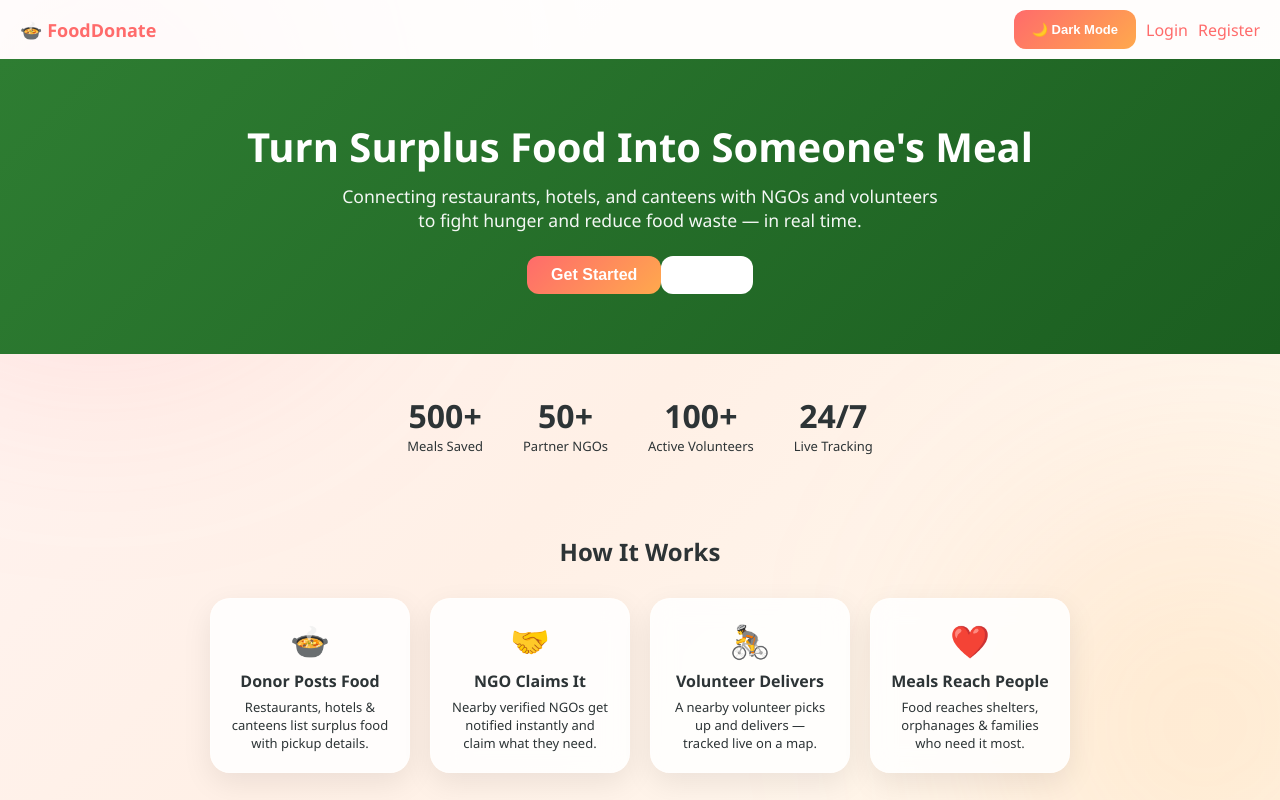
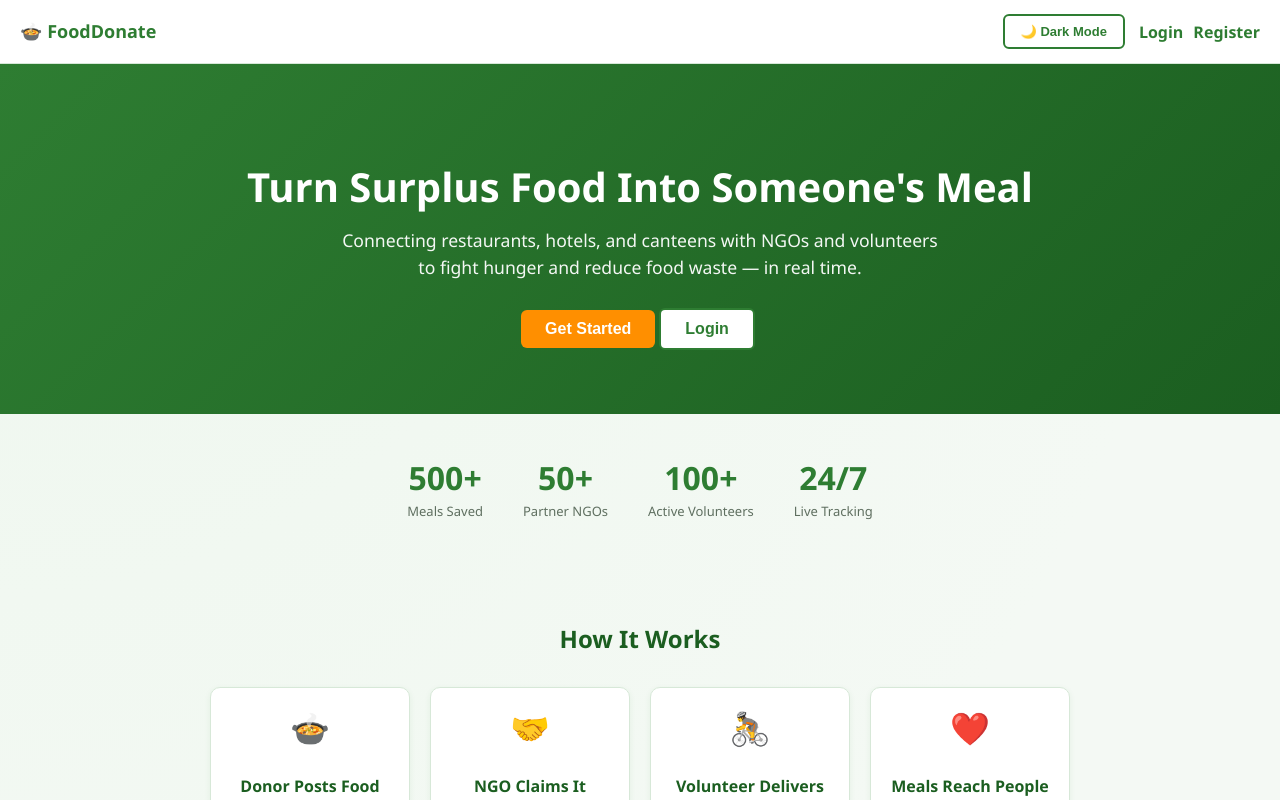
Before and after one commit to ssatyaswarup8-lab/food-donation-platform, a React app in the folder frontend/: page / in a window 1280 px wide. Shown: the top 800 px of the page. Built offline with nearby package versions, Linux system fonts and the light colour scheme; no server answers; the HTML template or start-up script is replaced by a standard one.

Commit message:
Update dashboard styling

```diff
--- a/frontend/src/index.css
+++ b/frontend/src/index.css
@@ -1,303 +1,34 @@
 @import "leaflet/dist/leaflet.css";
 
+/* ==========================================================================
+   THEME VARIABLES
+   ========================================================================== */
 :root {
-  --primary: #ff6b6b;
-  --primary-dark: #e85d5d;
+  --primary-green: #2e7d32;
+  --primary-green-dark: #1b5e20;
+  --primary-green-light: #e8f5e9;
+  --accent-orange: #ff8f00;
+  --accent-orange-dark: #e65100;
+  --bg-color: #f4f9f4;
+  --card-bg: #ffffff;
+  --text-dark: #1e2a1e;
+  --text-muted: #5f6f60;
+  --border-color: #d7e8d8;
+  --danger: #d32f2f;
+  --success: #2e7d32;
+  --warning: #f57c00;
 
-  --secondary: #ffa94d;
-  --secondary-dark: #ff922b;
-
-  --success: #2f9e44;
-  --warning: #f59f00;
-  --danger: #e03131;
-
-  --text: #2d3436;
-  --text-light: #636e72;
-
-  --card-bg: rgba(255, 255, 255, 0.85);
-  --border: rgba(255, 255, 255, 0.4);
-
-  font-family: "Segoe UI", sans-serif;
+  font-family: "Segoe UI", system-ui, Avenir, Helvetica, Arial, sans-serif;
+  line-height: 1.5;
+  font-weight: 400;
+  color-scheme: light;
+  color: var(--text-dark);
+  background-color: var(--bg-color);
+  font-synthesis: none;
+  text-rendering: optimizeLegibility;
+  -webkit-font-smoothing: antialiased;
+  -moz-osx-font-smoothing: grayscale;
 }
-
-* {
-  margin: 0;
-  padding: 0;
-  box-sizing: border-box;
-}
-
-body {
-  min-height: 100vh;
-
-  background: linear-gradient(
-    135deg,
-    #fff5f5 0%,
-    #fff0e6 40%,
-    #fff7ed 70%,
-    #fffaf0 100%
-  );
-
-  color: var(--text);
-  overflow-x: hidden;
-  position: relative;
-}
-
-/* Decorative blobs */
-
-body::before {
-  content: "";
-  position: fixed;
-
-  width: 500px;
-  height: 500px;
-
-  background: rgba(255, 107, 107, 0.18);
-
-  border-radius: 50%;
-
-  top: -150px;
-  left: -150px;
-
-  filter: blur(120px);
-
-  z-index: -1;
-}
-
-body::after {
-  content: "";
-  position: fixed;
-
-  width: 450px;
-  height: 450px;
-
-  background: rgba(255, 169, 77, 0.18);
-
-  border-radius: 50%;
-
-  bottom: -150px;
-  right: -150px;
-
-  filter: blur(120px);
-
-  z-index: -1;
-}
-
-#root {
-  min-height: 100vh;
-}
-
-h1,
-h2,
-h3,
-h4 {
-  color: var(--text);
-  margin-bottom: 10px;
-}
-
-a {
-  text-decoration: none;
-  color: var(--primary);
-}
-
-a:hover {
-  color: var(--secondary-dark);
-}
-
-/* Buttons */
-
-button {
-  border: none;
-  cursor: pointer;
-
-  padding: 12px 18px;
-
-  border-radius: 12px;
-
-  color: white;
-  font-weight: 600;
-
-  background: linear-gradient(
-    135deg,
-    var(--primary),
-    var(--secondary)
-  );
-
-  transition: 0.3s;
-}
-
-button:hover:not(:disabled) {
-  transform: translateY(-2px);
-
-  box-shadow:
-    0 10px 20px rgba(255, 107, 107, 0.25);
-}
-
-button:disabled {
-  opacity: 0.6;
-  cursor: not-allowed;
-}
-
-/* Inputs */
-
-input,
-select,
-textarea {
-  width: 100%;
-
-  padding: 12px;
-
-  margin-top: 6px;
-  margin-bottom: 14px;
-
-  border-radius: 12px;
-
-  border: 1px solid #e9ecef;
-
-  background: rgba(255,255,255,0.9);
-
-  font-size: 14px;
-}
-
-input:focus,
-select:focus,
-textarea:focus {
-  outline: none;
-
-  border-color: var(--primary);
-
-  box-shadow:
-    0 0 0 4px rgba(255,107,107,0.15);
-}
-
-/* Glass cards */
-
-.card {
-  background: var(--card-bg);
-
-  backdrop-filter: blur(12px);
-
-  border: 1px solid var(--border);
-
-  border-radius: 20px;
-
-  padding: 20px;
-
-  margin-bottom: 20px;
-
-  box-shadow:
-    0 10px 30px rgba(0,0,0,0.08);
-
-  transition: 0.3s;
-}
-
-.card:hover {
-  transform: translateY(-4px);
-
-  box-shadow:
-    0 15px 35px rgba(0,0,0,0.12);
-}
-
-/* Tables */
-
-table {
-  width: 100%;
-  border-collapse: collapse;
-
-  background: white;
-
-  border-radius: 16px;
-
-  overflow: hidden;
-}
-
-thead {
-  background: linear-gradient(
-    135deg,
-    var(--primary),
-    var(--secondary)
-  );
-
-  color: white;
-}
-
-th,
-td {
-  padding: 14px;
-  text-align: left;
-}
-
-tbody tr:hover {
-  background: #fff5f5;
-}
-
-/* Status badges */
-
-.status {
-  display: inline-block;
-
-  padding: 6px 12px;
-
-  border-radius: 999px;
-
-  font-size: 12px;
-  font-weight: 700;
-}
-
-.status.available {
-  background: #d3f9d8;
-  color: #2b8a3e;
-}
-
-.status.claimed {
-  background: #fff3bf;
-  color: #e67700;
-}
-
-.status.delivered {
-  background: #ffe3e3;
-  color: #c92a2a;
-}
-
-.status.expired {
-  background: #ffd8d8;
-  color: #a61e1e;
-}
-
-/* Maps */
-
-.leaflet-container {
-  border-radius: 20px;
-
-  border: 3px solid white;
-
-  box-shadow:
-    0 10px 25px rgba(0,0,0,0.1);
-}
-
-/* Smooth appearance */
-
-@keyframes fadeIn {
-  from {
-    opacity: 0;
-    transform: translateY(15px);
-  }
-
-  to {
-    opacity: 1;
-    transform: translateY(0);
-  }
-}
-
-.card,
-table {
-  animation: fadeIn 0.4s ease;
-}
-
-@keyframes skeleton-loading {
-  0% { background-position: 200% 0; }
-  100% { background-position: -200% 0; }
-}
-
 
 [data-theme="dark"] {
   --primary-green: #4caf50;
@@ -331,3 +62,337 @@ table {
 [data-theme="dark"] tbody tr:hover {
   background-color: #223022;
 }
+
+/* ==========================================================================
+   BASE / RESET
+   ========================================================================== */
+* {
+  box-sizing: border-box;
+}
+
+body {
+  margin: 0;
+  min-width: 320px;
+  min-height: 100vh;
+  background-color: var(--bg-color);
+  background-image: radial-gradient(circle at top left, #eef7ee 0%, var(--bg-color) 60%);
+  transition: background-color 0.3s ease;
+}
+
+#root {
+  min-height: 100vh;
+}
+
+h1, h2, h3, h4 {
+  color: var(--primary-green-dark);
+  font-weight: 700;
+}
+
+h1 {
+  font-size: 2rem;
+}
+
+a {
+  color: var(--primary-green);
+  font-weight: 600;
+  text-decoration: none;
+  transition: color 0.15s ease;
+}
+a:hover {
+  color: var(--accent-orange-dark);
+  text-decoration: underline;
+}
+
+/* ==========================================================================
+   BUTTONS
+   ========================================================================== */
+button {
+  background-color: var(--primary-green);
+  color: white;
+  border: none;
+  border-radius: 6px;
+  padding: 8px 16px;
+  font-size: 14px;
+  font-weight: 600;
+  cursor: pointer;
+  margin: 4px 4px 4px 0;
+  transition: background-color 0.2s ease, transform 0.12s ease, box-shadow 0.2s ease;
+}
+
+button:hover:not(:disabled) {
+  background-color: var(--primary-green-dark);
+  transform: translateY(-1px);
+  box-shadow: 0 4px 10px rgba(46, 125, 50, 0.25);
+}
+
+button:active:not(:disabled) {
+  transform: translateY(0) scale(0.97);
+  box-shadow: none;
+}
+
+button:disabled {
+  background-color: #b7c8b8;
+  cursor: not-allowed;
+  transform: none;
+  box-shadow: none;
+}
+
+button.btn-danger {
+  background-color: var(--danger);
+}
+button.btn-danger:hover:not(:disabled) {
+  background-color: #a52121;
+  box-shadow: 0 4px 10px rgba(211, 47, 47, 0.25);
+}
+
+button.btn-outline {
+  background-color: transparent;
+  color: var(--primary-green);
+  border: 2px solid var(--primary-green);
+}
+button.btn-outline:hover:not(:disabled) {
+  background-color: var(--primary-green-light);
+  box-shadow: none;
+}
+
+button.btn-accent {
+  background-color: var(--accent-orange);
+}
+button.btn-accent:hover:not(:disabled) {
+  background-color: var(--accent-orange-dark);
+  box-shadow: 0 4px 10px rgba(255, 143, 0, 0.3);
+}
+
+/* ==========================================================================
+   FORMS
+   ========================================================================== */
+input, select, textarea {
+  display: block;
+  width: 100%;
+  padding: 10px 12px;
+  margin: 6px 0 12px 0;
+  border: 1.5px solid var(--border-color);
+  border-radius: 6px;
+  font-size: 14px;
+  font-family: inherit;
+  background-color: #fafefa;
+  color: var(--text-dark);
+  transition: border-color 0.2s ease, box-shadow 0.2s ease;
+}
+
+input:focus, select:focus, textarea:focus {
+  outline: none;
+  border-color: var(--primary-green);
+  box-shadow: 0 0 0 3px rgba(46, 125, 50, 0.15);
+}
+
+label {
+  font-size: 13px;
+  font-weight: 600;
+  color: var(--text-muted);
+  margin-top: 8px;
+  display: block;
+}
+
+/* ==========================================================================
+   CARDS
+   ========================================================================== */
+.card {
+  background-color: var(--card-bg);
+  border: 1px solid var(--border-color);
+  border-radius: 10px;
+  padding: 16px;
+  box-shadow: 0 2px 6px rgba(46, 125, 50, 0.08);
+  transition: transform 0.2s ease, box-shadow 0.2s ease;
+  animation: fade-slide-up 0.4s ease both;
+}
+
+.card:hover {
+  transform: translateY(-3px);
+  box-shadow: 0 8px 20px rgba(46, 125, 50, 0.15);
+}
+
+/* ==========================================================================
+   TABLES
+   ========================================================================== */
+table {
+  border-collapse: collapse;
+  width: 100%;
+  background-color: var(--card-bg);
+  border-radius: 8px;
+  overflow: hidden;
+}
+
+thead {
+  background-color: var(--primary-green);
+  color: white;
+}
+
+th, td {
+  padding: 10px 12px;
+  text-align: left;
+  border-bottom: 1px solid var(--border-color);
+}
+
+tbody tr {
+  transition: background-color 0.15s ease;
+}
+
+tbody tr:hover {
+  background-color: var(--primary-green-light);
+}
+
+/* ==========================================================================
+   LEAFLET MAP
+   ========================================================================== */
+.leaflet-container {
+  z-index: 0;
+  border-radius: 10px;
+  border: 2px solid var(--border-color);
+}
+
+/* ==========================================================================
+   ANIMATIONS
+   ========================================================================== */
+
+/* Skeleton shimmer loader (Day 16) */
+@keyframes skeleton-loading {
+  0% { background-position: 200% 0; }
+  100% { background-position: -200% 0; }
+}
+
+/* Card / element entrance — fades in and rises slightly */
+@keyframes fade-slide-up {
+  from {
+    opacity: 0;
+    transform: translateY(12px);
+  }
+  to {
+    opacity: 1;
+    transform: translateY(0);
+  }
+}
+
+/* Page-level fade-in wrapper */
+@keyframes page-fade-in {
+  from { opacity: 0; }
+  to { opacity: 1; }
+}
+
+.page-fade-in {
+  animation: page-fade-in 0.35s ease both;
+}
+
+/* Gentle pulse — used for live/urgent indicators (e.g. "Expires soon") */
+@keyframes pulse-glow {
+  0%, 100% {
+    box-shadow: 0 0 0 0 rgba(211, 47, 47, 0.4);
+  }
+  50% {
+    box-shadow: 0 0 0 8px rgba(211, 47, 47, 0);
+  }
+}
+
+.pulse-alert {
+  animation: pulse-glow 1.8s infinite;
+  border-radius: 50%;
+}
+
+/* Notification bell shake on new alert */
+@keyframes bell-shake {
+  0%, 100% { transform: rotate(0deg); }
+  20% { transform: rotate(-15deg); }
+  40% { transform: rotate(12deg); }
+  60% { transform: rotate(-8deg); }
+  80% { transform: rotate(5deg); }
+}
+
+.bell-shake {
+  animation: bell-shake 0.6s ease;
+  transform-origin: top center;
+  display: inline-block;
+}
+
+/* Scooter/vehicle gentle bob — used on live tracking marker wrapper if desired */
+@keyframes bob {
+  0%, 100% { transform: translateY(0); }
+  50% { transform: translateY(-3px); }
+}
+
+.bob {
+  animation: bob 1.2s ease-in-out infinite;
+}
+
+/* Spinner — for inline loading states */
+@keyframes spin {
+  to { transform: rotate(360deg); }
+}
+
+.spinner {
+  display: inline-block;
+  width: 16px;
+  height: 16px;
+  border: 2px solid rgba(46, 125, 50, 0.25);
+  border-top-color: var(--primary-green);
+  border-radius: 50%;
+  animation: spin 0.7s linear infinite;
+  vertical-align: middle;
+}
+
+/* Progress bar fill animation (status timeline, Day 32 tracking) */
+@keyframes fill-grow {
+  from { width: 0%; }
+}
+
+/* Modal entrance */
+@keyframes modal-pop {
+  from {
+    opacity: 0;
+    transform: scale(0.92);
+  }
+  to {
+    opacity: 1;
+    transform: scale(1);
+  }
+}
+
+.modal-pop {
+  animation: modal-pop 0.25s ease both;
+}
+
+/* Toast-like success flash on a status change */
+@keyframes flash-success {
+  0% { background-color: var(--primary-green-light); }
+  100% { background-color: transparent; }
+}
+
+.flash-success {
+  animation: flash-success 1.2s ease;
+}
+
+/* Button ripple-free press feedback already handled by button:active above */
+
+/* Badge pop-in (e.g. unread count, rating badge) */
+@keyframes badge-pop {
+  0% { transform: scale(0); }
+  70% { transform: scale(1.2); }
+  100% { transform: scale(1); }
+}
+
+.badge-pop {
+  animation: badge-pop 0.35s ease both;
+}
+
+/* Fade in for list items, staggered via nth-child in JS if desired */
+.list-item-fade {
+  animation: fade-slide-up 0.35s ease both;
+}
+
+/* Respect reduced motion preference */
+@media (prefers-reduced-motion: reduce) {
+  *, *::before, *::after {
+    animation-duration: 0.001ms !important;
+    animation-iteration-count: 1 !important;
+    transition-duration: 0.001ms !important;
+  }
+}
```
